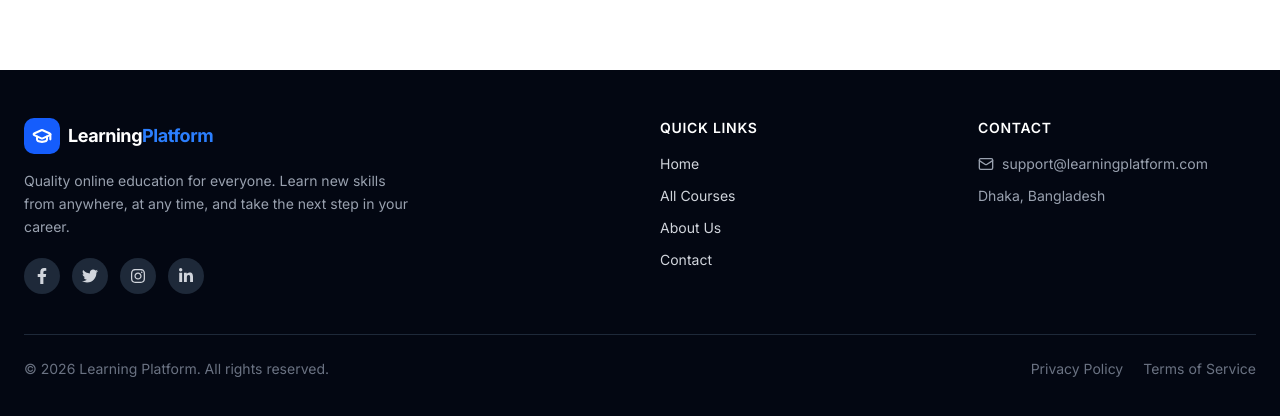
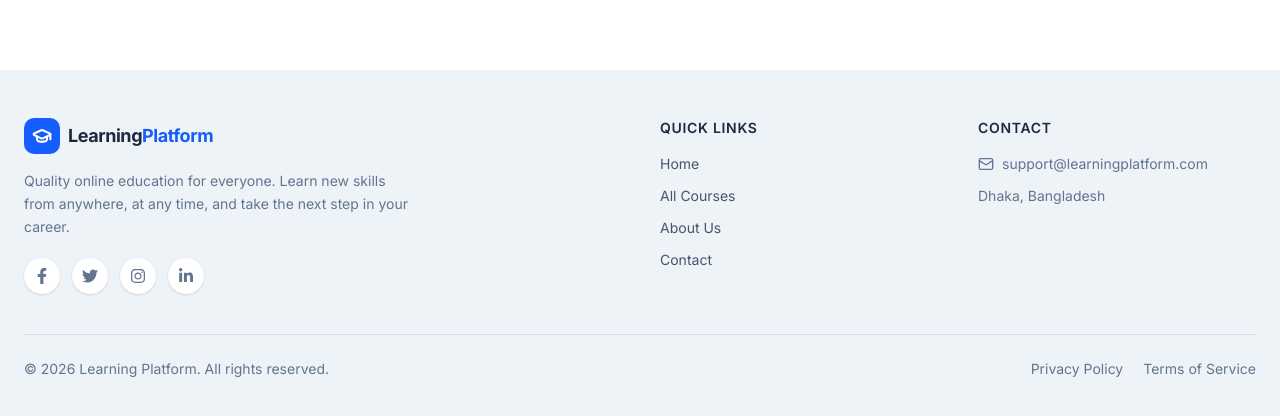
Before and after one commit to arman-c0der/learning-platform, a Next.js app: page / in a window 1280 px wide. Shown: the part 1072-1488 px from the top of the page. Built offline with nearby package versions, Linux system fonts and the light colour scheme; no server answers; the database is empty.

Commit message:
Fix svg attribute and query variable issues

```diff
--- a/app/(main)/courses/[id]/lesson/_components/quiz.jsx
+++ b/app/(main)/courses/[id]/lesson/_components/quiz.jsx
@@ -53,9 +53,9 @@ export function Quiz({ courseId, quizSet, isTaken }) {
                         <svg
                             stroke="currentColor"
                             fill="currentColor"
-                            stroke-width="0"
+                            strokeWidth="0"
                             viewBox="0 0 24 24"
-                            class="h-4 w-4"
+                            className="h-4 w-4"
                             height="1em"
                             width="1em"
                             xmlns="http://www.w3.org/2000/svg"
--- a/app/(main)/courses/[id]/lesson/_components/sidebar-modules.jsx
+++ b/app/(main)/courses/[id]/lesson/_components/sidebar-modules.jsx
@@ -10,37 +10,33 @@ import { SidebarLessons } from "./sidebar-lessons";
 
 import { useSearchParams } from 'next/navigation';
 
-export const SidebarModules = ({courseId, modules}) => {
-    const searchParams = useSearchParams()
+export const SidebarModules = ({ courseId, modules }) => {
+    const searchParams = useSearchParams();
     const allModules = replaceMongoIdInArray(modules).toSorted((a, b) => a.order - b.order);
 
-    const query = searchParams.get('name')
-    ('query', query)
+    const query = searchParams.get('name');
 
     const expandModule = allModules.find((module) => {
         return module.lessonIds.find((lesson) => {
             return lesson.slug === query;
         });
     });
-    ('expandModule', expandModule)
 
-    const exapndModuleId = expandModule?.id ?? allModules[0].id;
-    ('expandModuleId', exapndModuleId)
+    const expandModuleId = expandModule?.id ?? allModules[0]?.id;
 
     return (
         <Accordion
-            defaultValue={exapndModuleId}
+            defaultValue={expandModuleId}
             type="single"
             collapsible
             className="w-full px-6"
         >
             {allModules.map((module) => (
                 <AccordionItem key={module.id} className="border-0" value={module.id}>
-                    <AccordionTrigger> {module.title} </AccordionTrigger>
-                    <SidebarLessons courseId={courseId} lessons={module.lessonIds} module={module.slug}/>
+                    <AccordionTrigger>{module.title}</AccordionTrigger>
+                    <SidebarLessons courseId={courseId} lessons={module.lessonIds} module={module.slug} />
                 </AccordionItem>
             ))}
-            {/* item ends */}
         </Accordion>
     );
 };
--- a/app/(main)/layout.js
+++ b/app/(main)/layout.js
@@ -10,19 +10,19 @@ import { SessionProvider } from "next-auth/react";
 const navLinks = [
   {
     title: "Features",
-    href: "/#features",
+    href: "/",
   },
   {
     title: "Pricing",
-    href: "/pricing",
+    href: "/",
   },
   {
     title: "Blog",
-    href: "/blog",
+    href: "/",
   },
   {
     title: "Documentation",
-    href: "/docs",
+    href: "/",
   },
 ];
 const MainLayout = ({ children }) => {
--- a/app/actions/quiz.js
+++ b/app/actions/quiz.js
@@ -135,8 +135,7 @@ export async function addQuizAssessment(courseId, quizSetId, answers) {
             obj.attempted = !!found;
 
             const mergedOptions = quiz.options.map((o) => {
-                // quizId এবং option text দুটোই মিলিয়ে দেখা হচ্ছে,
-                // যাতে ভিন্ন কুইজের একই টেক্সটের অপশন ভুলভাবে ম্যাচ না হয়
+
                 const selectedMatch = answers.find(
                     (a) =>
                         a.quizId === quiz.id &&
--- a/components/site-footer.jsx
+++ b/components/site-footer.jsx
@@ -1,12 +1,20 @@
+
 import Link from "next/link";
+
 import { GraduationCap, Mail } from "lucide-react";
-import { FaFacebookF, FaTwitter, FaInstagram, FaLinkedinIn } from "react-icons/fa";
+
+import {
+  FaFacebookF,
+  FaTwitter,
+  FaInstagram,
+  FaLinkedinIn,
+} from "react-icons/fa";
 
 export const SiteFooter = () => {
   const currentYear = new Date().getFullYear();
 
   return (
-    <footer className="bg-gray-950 text-gray-300">
+    <footer className="bg-[#eef3f8] text-slate-600">
       <div className="max-w-7xl mx-auto px-6 py-12">
         <div className="grid grid-cols-1 md:grid-cols-4 gap-10">
 
@@ -14,40 +22,53 @@ export const SiteFooter = () => {
           <div className="md:col-span-2">
             <div className="flex items-center gap-2 mb-4">
               <div className="flex items-center justify-center w-9 h-9 rounded-lg bg-blue-600">
-                <GraduationCap className="w-5 h-5 text-white" strokeWidth={2.5} />
+                <GraduationCap
+                  className="w-5 h-5 text-white"
+                  strokeWidth={2.5}
+                />
               </div>
-              <span className="text-lg font-bold tracking-tight text-white">
-                Learning<span className="text-blue-500">Platform</span>
+
+              <span className="text-lg font-bold tracking-tight text-slate-800">
+                Learning
+                <span className="text-blue-600">Platform</span>
               </span>
             </div>
-            <p className="text-sm text-gray-400 leading-relaxed max-w-sm">
-              Quality online education for everyone. Learn new skills from anywhere,
-              at any time, and take the next step in your career.
+
+            <p className="text-sm text-slate-500 leading-relaxed max-w-sm">
+              Quality online education for everyone. Learn new skills from
+              anywhere, at any time, and take the next step in your career.
             </p>
 
             {/* Social Icons */}
             <div className="flex items-center gap-3 mt-5">
               <a
                 href="#"
-                className="w-9 h-9 flex items-center justify-center rounded-full bg-gray-800 hover:bg-blue-600 transition-colors"
+                aria-label="Facebook"
+                className="w-9 h-9 flex items-center justify-center rounded-full bg-white text-slate-500 hover:bg-blue-600 hover:text-white transition-all duration-300 shadow-sm"
               >
                 <FaFacebookF className="w-4 h-4" />
               </a>
+
               <a
                 href="#"
-                className="w-9 h-9 flex items-center justify-center rounded-full bg-gray-800 hover:bg-blue-600 transition-colors"
+                aria-label="Twitter"
+                className="w-9 h-9 flex items-center justify-center rounded-full bg-white text-slate-500 hover:bg-blue-600 hover:text-white transition-all duration-300 shadow-sm"
               >
                 <FaTwitter className="w-4 h-4" />
               </a>
+
               <a
                 href="#"
-                className="w-9 h-9 flex items-center justify-center rounded-full bg-gray-800 hover:bg-blue-600 transition-colors"
+                aria-label="Instagram"
+                className="w-9 h-9 flex items-center justify-center rounded-full bg-white text-slate-500 hover:bg-blue-600 hover:text-white transition-all duration-300 shadow-sm"
               >
                 <FaInstagram className="w-4 h-4" />
               </a>
+
               <a
                 href="#"
-                className="w-9 h-9 flex items-center justify-center rounded-full bg-gray-800 hover:bg-blue-600 transition-colors"
+                aria-label="LinkedIn"
+                className="w-9 h-9 flex items-center justify-center rounded-full bg-white text-slate-500 hover:bg-blue-600 hover:text-white transition-all duration-300 shadow-sm"
               >
                 <FaLinkedinIn className="w-4 h-4" />
               </a>
@@ -56,27 +77,43 @@ export const SiteFooter = () => {
 
           {/* Quick Links */}
           <div>
-            <h3 className="text-sm font-semibold text-white uppercase tracking-wider mb-4">
+            <h3 className="text-sm font-semibold text-slate-800 uppercase tracking-wider mb-4">
               Quick Links
             </h3>
+
             <ul className="space-y-3 text-sm">
               <li>
-                <Link href="/" className="hover:text-blue-400 transition-colors">
+                <Link
+                  href="/"
+                  className="hover:text-blue-600 transition-colors"
+                >
                   Home
                 </Link>
               </li>
+
               <li>
-                <Link href="/" className="hover:text-blue-400 transition-colors">
+                <Link
+                  href="/courses"
+                  className="hover:text-blue-600 transition-colors"
+                >
                   All Courses
                 </Link>
               </li>
+
               <li>
-                <Link href="/" className="hover:text-blue-400 transition-colors">
+                <Link
+                  href="/"
+                  className="hover:text-blue-600 transition-colors"
+                >
                   About Us
                 </Link>
               </li>
+
               <li>
-                <Link href="/" className="hover:text-blue-400 transition-colors">
+                <Link
+                  href="/"
+                  className="hover:text-blue-600 transition-colors"
+                >
                   Contact
                 </Link>
               </li>
@@ -85,29 +122,42 @@ export const SiteFooter = () => {
 
           {/* Contact */}
           <div>
-            <h3 className="text-sm font-semibold text-white uppercase tracking-wider mb-4">
+            <h3 className="text-sm font-semibold text-slate-800 uppercase tracking-wider mb-4">
               Contact
             </h3>
+
             <ul className="space-y-3 text-sm">
-              <li className="flex items-center gap-2 text-gray-400">
+              <li className="flex items-center gap-2 text-slate-500">
                 <Mail className="w-4 h-4 flex-shrink-0" />
+
                 <span>support@learningplatform.com</span>
               </li>
-              <li className="text-gray-400">Dhaka, Bangladesh</li>
+
+              <li className="text-slate-500">
+                Dhaka, Bangladesh
+              </li>
             </ul>
           </div>
         </div>
 
         {/* Bottom Bar */}
-        <div className="border-t border-gray-800 mt-10 pt-6 flex flex-col sm:flex-row items-center justify-between gap-3">
-          <p className="text-sm text-gray-500">
+        <div className="border-t border-slate-300/70 mt-10 pt-6 flex flex-col sm:flex-row items-center justify-between gap-3">
+          <p className="text-sm text-slate-500">
             © {currentYear} Learning Platform. All rights reserved.
           </p>
-          <div className="flex items-center gap-5 text-sm text-gray-500">
-            <Link href="/privacy" className="hover:text-gray-300 transition-colors">
+
+          <div className="flex items-center gap-5 text-sm text-slate-500">
+            <Link
+              href="/privacy"
+              className="hover:text-slate-800 transition-colors"
+            >
               Privacy Policy
             </Link>
-            <Link href="/terms" className="hover:text-gray-300 transition-colors">
+
+            <Link
+              href="/terms"
+              className="hover:text-slate-800 transition-colors"
+            >
               Terms of Service
             </Link>
           </div>
--- a/package.json
+++ b/package.json
@@ -38,6 +38,7 @@
     "cmdk": "^1.1.1",
     "date-fns": "^4.4.0",
     "embla-carousel-react": "^8.6.0",
+    "framer-motion": "^13.2.0",
     "lucide-react": "^1.25.0",
     "mongoose": "^8.24.1",
     "next": "16.2.10",
```
Also changed, not shown: app/(main)/page.js (+3 -45 lines), components/Hero-section.jsx (added, +99 -0 lines), 1 other file (tests, documents, lock files or other folders).
